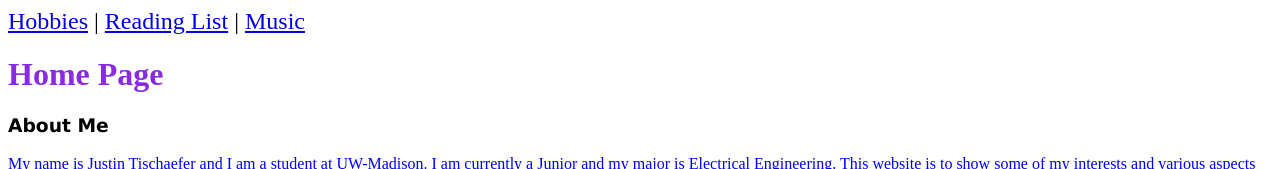
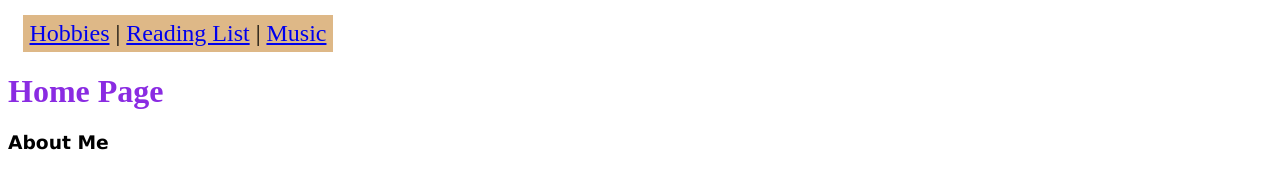
Before and after one commit to Justintischaefer/Justintischaefer.github.io, a plain HTML site: page index.html in a window 1280 px wide. Shown: the top 169 px of the page. Drawn offline with Linux system fonts and the light colour scheme.

Commit message:
Update Style.css

```diff
--- a/Style.css
+++ b/Style.css
@@ -1,4 +1,4 @@
-#nav{
+nav{
   background-color:BurlyWood;
   text-align:center;
   width: 300px;
```
